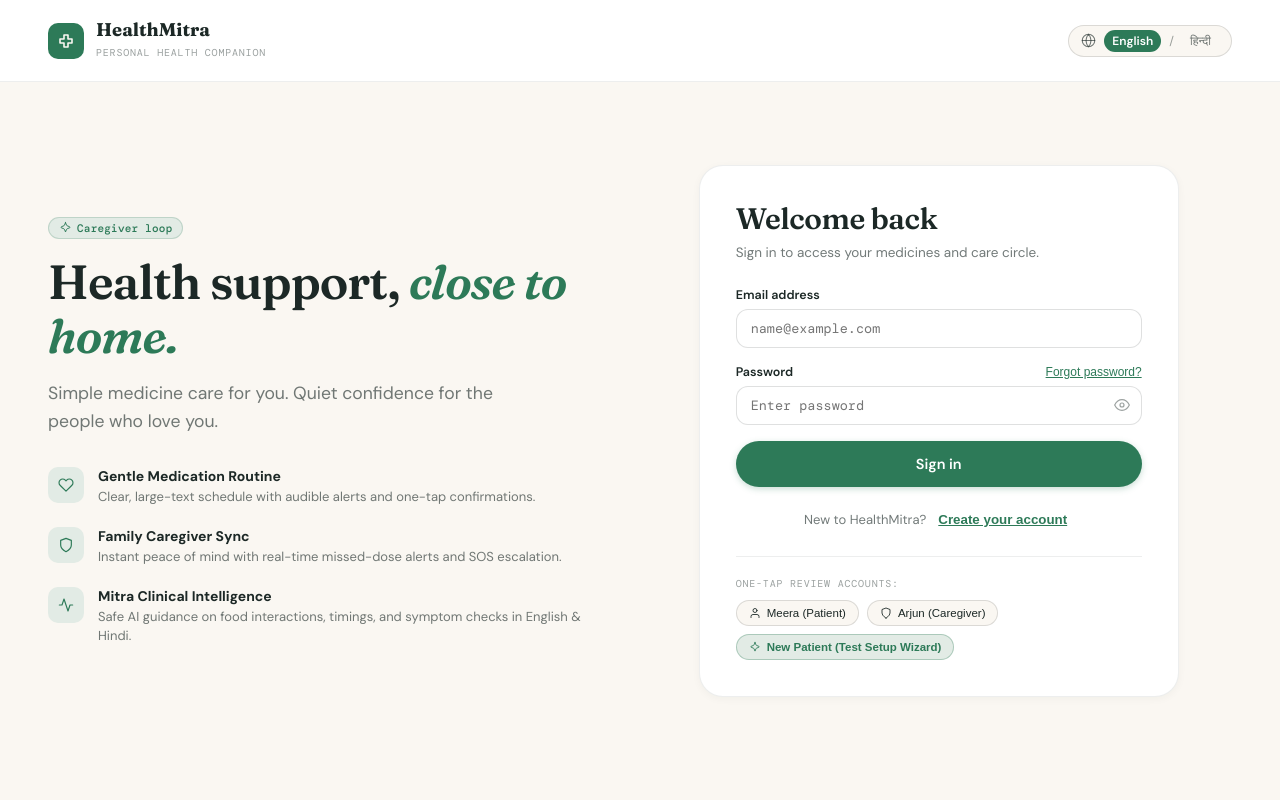
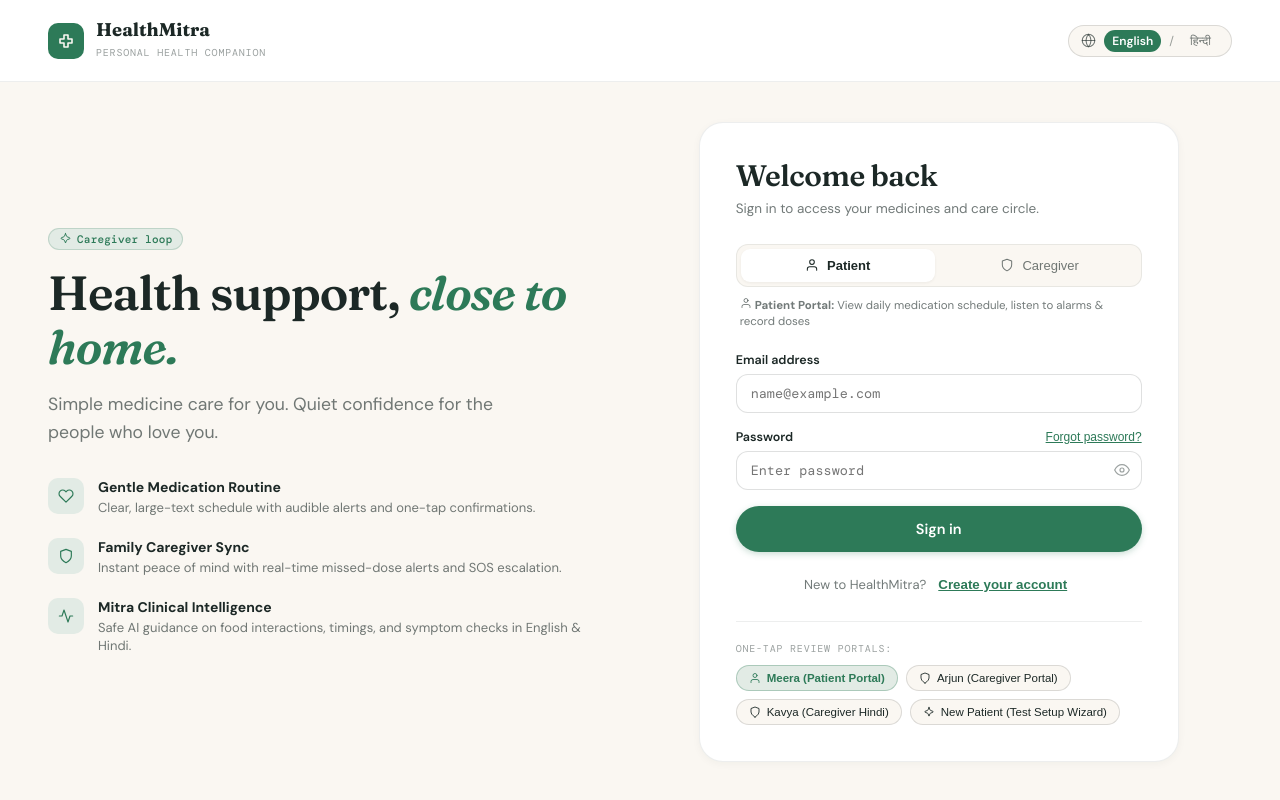
Before and after one commit to Nisarg10-leo/HealthMitra, a React (Vite) app in the folder client/: page / in a window 1280 px wide. Shown: the top 800 px of the page. Built offline with nearby package versions, Linux system fonts and the light colour scheme; no server answers; a web font is replaced by a local one.

Commit message:
fix(caregiver): enable direct caregiver portal login and add portal mode switcher

```diff
--- a/client/src/App.jsx
+++ b/client/src/App.jsx
@@ -17,8 +17,8 @@ export default function App() {
     );
   }
 
-  // First-time login: if profile is not yet completed, show onboarding setup
-  if (!session.profileComplete) {
+  // First-time patient login: if medical profile is not yet completed, show onboarding setup
+  if (session.role === 'patient' && !session.profileComplete) {
     return (
       <ErrorBoundary>
         <SessionContext.Provider value={session}>
--- a/client/src/features/alerts/AlertsPage.jsx
+++ b/client/src/features/alerts/AlertsPage.jsx
@@ -21,9 +21,10 @@ export function AlertsPage() {
   const session = useSession();
   const { dashboard, alerts, refresh, notify } = useWorkspace();
   const [sosEvents, setSosEvents] = useState([]);
-  const patientId = dashboard.patient.id;
+  const patientId = dashboard?.patient?.id;
 
   useEffect(() => {
+    if (!patientId) return;
     sosApi.list(patientId).then(setSosEvents).catch((error) => notify(error.message));
   }, [patientId, notify]);
 
--- a/client/src/features/auth/AuthPage.jsx
+++ b/client/src/features/auth/AuthPage.jsx
@@ -159,16 +159,38 @@ export function AuthPage({ onLogin }) {
     setDemoOtpHint('');
   };
 
+  // Handle switching roles between Patient and Caregiver
+  const handleRoleChange = (newRole) => {
+    setRole(newRole);
+    setValidationError('');
+    if (mode === 'login') {
+      if (newRole === 'caregiver' && (!form.email || form.email === 'meera@demo.health')) {
+        setForm((prev) => ({ ...prev, email: 'arjun@demo.health', password: 'demo123' }));
+      } else if (newRole === 'patient' && (!form.email || form.email === 'arjun@demo.health' || form.email === 'kavya@demo.health')) {
+        setForm((prev) => ({ ...prev, email: 'meera@demo.health', password: 'demo123' }));
+      }
+    }
+  };
+
   // Quick Demo Logins for effortless testing
   const fillDemoPatient = () => {
     setMode('login');
+    setRole('patient');
     setForm({ ...form, email: 'meera@demo.health', password: 'demo123' });
     setValidationError('');
   };
 
   const fillDemoCaregiver = () => {
     setMode('login');
+    setRole('caregiver');
     setForm({ ...form, email: 'arjun@demo.health', password: 'demo123' });
+    setValidationError('');
+  };
+
+  const fillDemoCaregiverKavya = () => {
+    setMode('login');
+    setRole('caregiver');
+    setForm({ ...form, email: 'kavya@demo.health', password: 'demo123' });
     setValidationError('');
   };
 
@@ -319,25 +341,42 @@ export function AuthPage({ onLogin }) {
               </div>
             )}
 
-            {/* Role Switcher for Registration */}
-            {mode === 'register' && (
-              <div className="auth-role-segmented">
+            {/* Role Switcher for both Login and Registration */}
+            {(mode === 'login' || mode === 'register') && (
+              <div className="auth-role-wrapper">
+                <div className="auth-role-segmented" role="tablist" aria-label="Portal Selection">
                   <button
                     type="button"
+                    role="tab"
+                    aria-selected={role === 'patient'}
                     className={`auth-role-btn ${role === 'patient' ? 'active' : ''}`}
-                  onClick={() => setRole('patient')}
+                    onClick={() => handleRoleChange('patient')}
                   >
                     <UserIcon size={14} />
                     <span>{t('patient') || 'Patient'}</span>
                   </button>
                   <button
                     type="button"
+                    role="tab"
+                    aria-selected={role === 'caregiver'}
                     className={`auth-role-btn ${role === 'caregiver' ? 'active' : ''}`}
-                  onClick={() => setRole('caregiver')}
+                    onClick={() => handleRoleChange('caregiver')}
                   >
                     <ShieldIcon size={14} />
                     <span>{t('caregiver') || 'Caregiver'}</span>
                   </button>
+                </div>
+                <div className="portal-hint">
+                  {role === 'caregiver' ? (
+                    <span>
+                      <ShieldIcon size={12} /> <strong>Caregiver Portal:</strong> Monitor patient adherence, view health vitals & receive missed-dose alerts
+                    </span>
+                  ) : (
+                    <span>
+                      <UserIcon size={12} /> <strong>Patient Portal:</strong> View daily medication schedule, listen to alarms & record doses
+                    </span>
+                  )}
+                </div>
               </div>
             )}
 
@@ -637,17 +676,21 @@ export function AuthPage({ onLogin }) {
 
             {/* Quick Demo Access Bar for Developer & Review Testing */}
             <div className="auth-demo-bar">
-              <span className="auth-demo-label">One-Tap Review Accounts:</span>
+              <span className="auth-demo-label">One-Tap Review Portals:</span>
               <div className="auth-demo-buttons">
-                <button type="button" onClick={fillDemoPatient} className="demo-chip">
+                <button type="button" onClick={fillDemoPatient} className={`demo-chip ${role === 'patient' ? 'demo-chip-highlight' : ''}`} title="Sign in to Patient Portal as Meera Shah">
                   <UserIcon size={12} />
-                  <span>Meera (Patient)</span>
+                  <span>Meera (Patient Portal)</span>
                 </button>
-                <button type="button" onClick={fillDemoCaregiver} className="demo-chip">
+                <button type="button" onClick={fillDemoCaregiver} className={`demo-chip ${role === 'caregiver' ? 'demo-chip-highlight' : ''}`} title="Sign in to Caregiver Portal as Arjun Shah">
                   <ShieldIcon size={12} />
-                  <span>Arjun (Caregiver)</span>
+                  <span>Arjun (Caregiver Portal)</span>
                 </button>
-                <button type="button" onClick={fillTestNewUser} className="demo-chip demo-chip-highlight" title="Creates fresh patient to test first-time profile setup wizard">
+                <button type="button" onClick={fillDemoCaregiverKavya} className="demo-chip" title="Sign in to Caregiver Portal as Kavya Shah (Hindi)">
+                  <ShieldIcon size={12} />
+                  <span>Kavya (Caregiver Hindi)</span>
+                </button>
+                <button type="button" onClick={fillTestNewUser} className="demo-chip" title="Creates fresh patient to test first-time profile setup wizard">
                   <SparklesIcon size={12} />
                   <span>New Patient (Test Setup Wizard)</span>
                 </button>
--- a/client/src/features/history/HistoryPage.jsx
+++ b/client/src/features/history/HistoryPage.jsx
@@ -28,13 +28,13 @@ export function HistoryPage() {
             {t('medicationHistory')}
           </h1>
           <p className="page-intro-desc">
-            {t('historySubtitle', { name: dashboard.patient?.name || 'Patient' })}
+            {t('historySubtitle', { name: dashboard?.patient?.name || 'Patient' })}
           </p>
         </div>
 
         <span className="chip-telemetry chip-mint">
           <ActivityIcon size={12} />
-          <span className="font-mono">{dashboard.streak || 1} {t('dayStreak')}</span>
+          <span className="font-mono">{dashboard?.streak || 1} {t('dayStreak')}</span>
         </span>
       </section>
 
--- a/client/src/human-care.css
+++ b/client/src/human-care.css
@@ -1322,7 +1322,21 @@ input:focus, select:focus, textarea:focus {
   padding: 4px;
   border-radius: 12px;
   border: 1px solid var(--border-subtle);
+  margin-bottom: 8px;
+}
+
+.auth-role-wrapper {
   margin-bottom: 20px;
+}
+
+.portal-hint {
+  display: flex;
+  align-items: center;
+  gap: 6px;
+  font-size: 11.5px;
+  line-height: 1.4;
+  color: var(--text-secondary);
+  padding: 2px 4px;
 }
 
 .auth-role-btn {
```
Also changed, not shown: 1 other file (tests, documents, lock files or other folders). Lines whose indentation alone changed are shown as unchanged.
